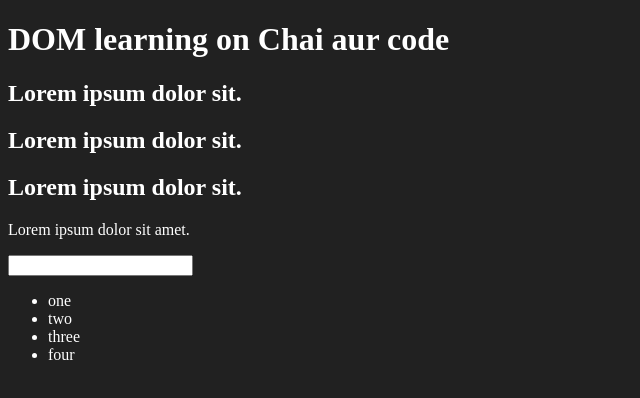
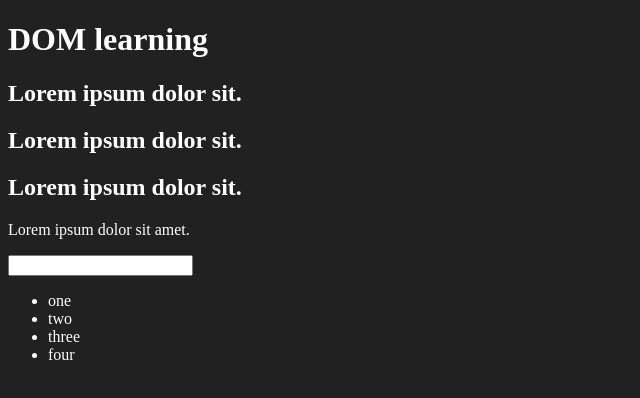
Before and after one commit to abhi3114-glitch/JS-ABHI, a plain HTML site: page 06_dom/one.html in a window 1280 px wide. Shown: the whole page, without its empty margins (0-640 px from the left). Drawn offline with Linux system fonts and the light colour scheme.

Commit message:
trust me bro

```diff
--- a/06_dom/one.html
+++ b/06_dom/one.html
@@ -13,7 +13,7 @@
 </head>
 <body class="bg-black">
     <div >
-        <h1  id="title" class="heading">DOM learning on Chai aur code <span style="display: none;">test text</span></h1>
+        <h1  id="title" class="heading">DOM learning <span style="display: none;">test text</span></h1>
         <h2>Lorem ipsum dolor sit.</h2>
         <h2>Lorem ipsum dolor sit.</h2>
         <h2>Lorem ipsum dolor sit.</h2>
```
